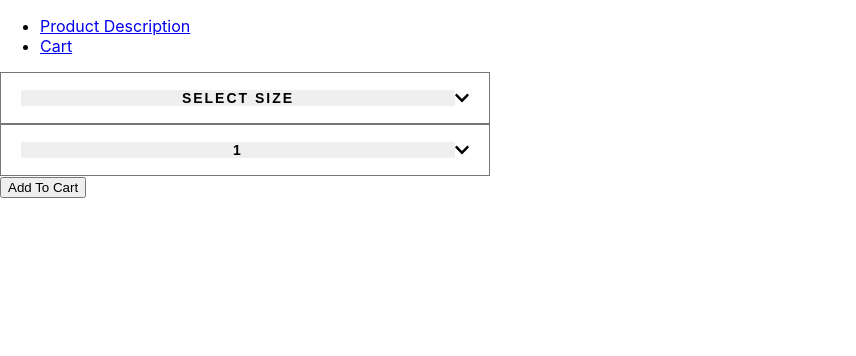
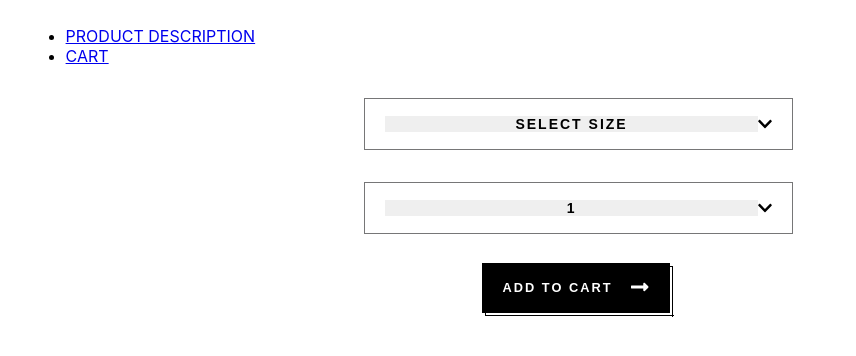
Before and after one commit to sergiogcol/AdiChallenge, a React (Create React App) app: page / in a window 1280 px wide. Shown: the top 356 px of the page, without its empty margins (0-856 px from the left). Built offline with nearby package versions, Linux system fonts and the light colour scheme.

Commit message:
fixes to styles in product description page

```diff
--- a/src/Components/Checkout/CartComponents/OrderSummaryBox.js
+++ b/src/Components/Checkout/CartComponents/OrderSummaryBox.js
@@ -35,7 +35,7 @@ export default function OrderSummaryBox(props) {
                 <h5 style={{ fontSize: '18px', lineHeight: '16px', margin: '0', marginBottom: '20px' }}>ORDER SUMMARY</h5>
                 <OrderSummaryData>
                   <p>{`${props.itemQuantity} item`}</p>
-                  <p>{props.price}</p>
+                  <p>{`$${props.total}`}</p>
                 </OrderSummaryData>
                 <OrderSummaryData>
                   <p>delivery</p>
@@ -47,7 +47,7 @@ export default function OrderSummaryBox(props) {
                 </OrderSummaryData>
                 <OrderSummaryData className='total'>
                   <p>total</p>
-                  <p>{props.total}</p>
+                  <p>{`$${props.total}`}</p>
                 </OrderSummaryData>
               </div>
             </OrderSummary>
--- a/src/Components/Checkout/CartPage.js
+++ b/src/Components/Checkout/CartPage.js
@@ -4,6 +4,8 @@ import { createGlobalStyle } from 'styled-components'
 import ProductSummaryBox from './CartComponents/ProductSummaryBox'
 import CheckoutButtons from './CartComponents/CheckoutButtons'
 import OrderSummaryBox from './CartComponents/OrderSummaryBox'
+import { FontAwesomeIcon } from '@fortawesome/react-fontawesome'
+import { faLongArrowAltRight } from '@fortawesome/free-solid-svg-icons'
 import { connect } from 'react-redux'
 
 
@@ -20,6 +22,7 @@ const GlobalStyle = createGlobalStyle`
     font-family: -apple-system, BlinkMacSystemFont, Segoe UI, Roboto, Oxygen, Ubuntu, Cantarell, Fira Sans, Droid Sans, Helvetica Neue, sans-serif;
   }
 `
+
 const PageTitleContainer = styled.header`
   display: flex;
   justify-content: space-between;
@@ -28,6 +31,11 @@ const PageTitleContainer = styled.header`
   width: 100%;
   margin: 0px;
   padding: 0px;
+  &.emptyBag{
+    flex-direction: column;
+    align-items: flex-start;
+    text-transform:lowercase;
+  }
 `
 const PageTitle = styled.h1`
   text-transform: uppercase;
@@ -62,6 +70,62 @@ const ContentContainer = styled.section`
   width:100%;
 `
 
+export const CheckoutButton = styled.button`
+  width: 17%;
+  font-size: 0.8rem;
+  font-weight: 700;
+  text-transform: uppercase;
+  transform: translate(-3px,-3px);
+  letter-spacing: 2px;
+  height: 50px;
+  justify-content: space-between;
+  background-color: black;
+  color: white;
+  align-items: center;
+  border: none;
+  border-radius: 0;
+  cursor: pointer;
+  display: inline-flex;
+  line-height: 50px;
+  min-height: 50px;
+  padding: 0 21px;
+  position: relative;
+  text-align: left;
+  text-decoration: none;
+  transition: transform .1s cubic-bezier(.3,0,.45,1),color .1s cubic-bezier(.3,0,.45,1),border .1s cubic-bezier(.3,0,.45,1),background .1s cubic-bezier(.3,0,.45,1);
+  white-space: nowrap;
+  margin: 0;
+  &::before{
+    border-bottom: 1px solid #000;
+    border-left: 1px solid #000;
+    bottom: -3px;
+    height: 3px;
+    left: 3px;
+    width: 100%;
+    content: "";
+    display: block;
+    position: absolute;
+    transition: .1s cubic-bezier(.3,0,.45,1);
+  }
+  &::after{
+    border-right: 1px solid #000;
+    border-top: 1px solid #000;
+    height: 100%;
+    right: -3px;
+    top: 3px;
+    width: 3px;
+  }
+  &::after, &::before{
+    content: "";
+    display: block;
+    position: absolute;
+    transition: .1s cubic-bezier(.3,0,.45,1);
+  }
+`
+export const CheckoutSpan = styled.span`
+  flex: 1 1 auto;
+`
+
 class CartPage extends Component {
 
   addSelected = (property, value) => {
@@ -69,23 +133,27 @@ class CartPage extends Component {
       [property]: value
     })
   }
+  returnHome = () => {
+    this.props.history.push('/')
+  }
 
   render() {
-    let totalQuantities = this.props.productsData.map( product => parseInt(product.selectedProductQuantity)).reduce( (total, item) => total+item)
-    let pricePerQuantities = this.props.productsData.map( product => product.price*parseInt(product.selectedProductQuantity))
-    let total = pricePerQuantities.reduce( (total, item) => total+item)
+    console.log(this.props.productsData)
+    let quantities = this.props.productsData.map(product => parseInt(product.selectedProductQuantity))
+    let totalQuantities = quantities.length !== 0 ? quantities.reduce((total, item) => total + item) : null
+    let pricePerQuantities = this.props.productsData.map(product => product.price * parseInt(product.selectedProductQuantity))
+    let total = pricePerQuantities.length !== 0 ? pricePerQuantities.reduce((total, item) => total + item) : null
 
-    let itemOrItems = totalQuantities>1 ? 'items' : 'item'
+    let itemOrItems = totalQuantities > 1 ? 'items' : 'item'
     return (
       <React.Fragment>
         <GlobalStyle />
+        {totalQuantities > 1 ?
+          <div>
             <PageTitleContainer>
               <PageTitle>your bag</PageTitle>
               <Link className='continueShopping'>continue shopping</Link>
             </PageTitleContainer>
-        {this.props.productsData.map( product => {
-
-        })}
             <TotalTitle>
               <em>total </em>
               {`:(${totalQuantities} ${itemOrItems})`}
@@ -93,11 +161,26 @@ class CartPage extends Component {
             </TotalTitle>
             <ContentContainer>
               <div>
-            <ProductSummaryBox size={'Size: M 5 / W 6'} stock={'in stock'} />
+                {this.props.productsData.map(product => <ProductSummaryBox key={product.selectedProductSKU} id={product.productId} productName={product.productName} productVersion={product.productVersion} size={product.selectedSize} stock={product.availabilityStatus} price={product.price} />)}
                 <CheckoutButtons />
               </div>
-          <OrderSummaryBox itemQuantity={totalQuantities} price={total} delivery={'free'} salesTax={'-'} total={total}/>
+              <OrderSummaryBox itemQuantity={totalQuantities} price={total} delivery={'free'} salesTax={'-'} total={total} />
             </ContentContainer>
+          </div>
+          :
+          <div>
+          <PageTitleContainer className='emptyBag'>
+            <PageTitle>Your Bag is Empty</PageTitle>
+            <p>Once you add something to your bag, it will appear here. Ready to get started?</p>
+          </PageTitleContainer>
+          <CheckoutButton onClick={()=>this.returnHome()}>
+            <CheckoutSpan>get started</CheckoutSpan>
+            <div style={{ fontSize: '20px' }}>
+              <FontAwesomeIcon icon={faLongArrowAltRight} />
+            </div>
+          </CheckoutButton>
+          </div>
+        }
       </React.Fragment>
     );
   }
--- a/src/Components/ProductDescriptionPage/ProductDescriptionPage.js
+++ b/src/Components/ProductDescriptionPage/ProductDescriptionPage.js
@@ -2,15 +2,45 @@ import React, { Component } from 'react'
 import { productAvailability } from '../Product/productAvailability'
 import SingleSelect from '../AuxiliaryComponents/SingleSelect'
 import { connect } from 'react-redux'
+import { CheckoutButton, CheckoutSpan } from '../Checkout/CartPage'
+import { FontAwesomeIcon } from '@fortawesome/react-fontawesome'
+import { faLongArrowAltRight } from '@fortawesome/free-solid-svg-icons'
+import styled from 'styled-components'
+import { createGlobalStyle } from 'styled-components'
 
 const initialState = {
   productAvailability,
   selectedProductSKU: null,
   productId: productAvailability.id,
-  availabilityStatus:productAvailability.availability_status,
+  availabilityStatus: productAvailability.availability_status,
   price: 80.00,
-  selectedProductQuantity: '1'
+  selectedProductQuantity: '1',
+  productName: 'superstar shoes',
+  productVersion: 'cloud white / core black / cloud white'
 }
+
+const GlobalStyle = createGlobalStyle`
+  html{
+    height: 100vh;
+    width: 100vw;
+  }
+  body {
+    box-sizing: border-box;
+    margin: 2%;
+    font-size: 16px;
+    text-transform: uppercase;
+    font-family: -apple-system, BlinkMacSystemFont, Segoe UI, Roboto, Oxygen, Ubuntu, Cantarell, Fira Sans, Droid Sans, Helvetica Neue, sans-serif;
+  }
+`
+
+const ButtonContainer = styled.section`
+  display: flex;
+  flex-direction: column;
+  justify-content: space-around;
+  align-items: center;
+  height: 250px;
+  width: 90%;
+`
 
 class ProductDescriptionPage extends Component {
   state = {
@@ -18,7 +48,7 @@ class ProductDescriptionPage extends Component {
   };
 
   addSelected = (property, value, selectedSize) => {
-    if (selectedSize){
+    if (selectedSize) {
       this.setState({
         [property]: value,
         selectedSize
@@ -44,8 +74,8 @@ class ProductDescriptionPage extends Component {
   } */
 
   createBasket = (numberOfItemsOptions) => {
-    const {selectedProductSKU, productId, selectedSize, availabilityStatus, price, selectedProductQuantity } = this.state;
-    this.props.addProduct({selectedProductSKU, productId, numberOfItemsOptions, selectedSize, availabilityStatus, price, selectedProductQuantity})
+    const { selectedProductSKU, productId, selectedSize, availabilityStatus, price, selectedProductQuantity, productName, productVersion } = this.state;
+    this.props.addProduct({ selectedProductSKU, productId, numberOfItemsOptions, selectedSize, availabilityStatus, price, selectedProductQuantity, productName, productVersion })
     this.props.history.push('/cart')
     /* this.setState({
       addProductToBasket: {
@@ -81,11 +111,19 @@ class ProductDescriptionPage extends Component {
     let initialQuantityLabel = [{ value: null, label: 1 }]
 
     return (
-      <div >
-        <SingleSelect options={sizesOptions} addSelected={this.addSelected} property={'selectedProductSKU'} sendSize />
-        <SingleSelect options={selectedProductSKU === null ? initialQuantityLabel : numberOfItemsOptions} addSelected={this.addSelected} property={'selectedProductQuantity'} />
-        <button onClick={() => this.createBasket(numberOfItemsOptions)}>Add To Cart</button>
-      </div>
+      <React.Fragment>
+        <GlobalStyle />
+        <ButtonContainer >
+          <SingleSelect options={sizesOptions} addSelected={this.addSelected} property={'selectedProductSKU'} sendSize />
+          <SingleSelect options={selectedProductSKU === null ? initialQuantityLabel : numberOfItemsOptions} addSelected={this.addSelected} property={'selectedProductQuantity'} />
+          <CheckoutButton onClick={() => this.createBasket(numberOfItemsOptions)}>
+            <CheckoutSpan>Add To Cart</CheckoutSpan>
+            <div style={{ fontSize: '20px' }}>
+              <FontAwesomeIcon icon={faLongArrowAltRight} />
+            </div>
+          </CheckoutButton>
+        </ButtonContainer>
+      </React.Fragment>
     );
   }
 }
@@ -98,8 +136,8 @@ const mapStateToProps = (state) => {
 
 const mapDispatchToProps = (dispatch) => {
   return {
-    addProduct: (data) => { dispatch({type: 'ADD_PRODUCT', data})}
+    addProduct: (data) => { dispatch({ type: 'ADD_PRODUCT', data }) }
   }
 }
 
-export default connect( mapStateToProps, mapDispatchToProps)(ProductDescriptionPage)
+export default connect(mapStateToProps, mapDispatchToProps)(ProductDescriptionPage)
--- a/src/Reducers/RootReducer.js
+++ b/src/Reducers/RootReducer.js
@@ -8,6 +8,15 @@ const rootReducer = ( state = initState, action) => {
             productsData: [...state.productsData, action.data]
         }
     }
+    else if (action.type === 'REMOVE_PRODUCT'){
+        let newProducts = state.productsData.filter( product => {
+            return action.id !== product.productId
+        });
+        return {
+            ...state,
+            productsData: newProducts
+        }
+    }
     return state;
 }
 
```
Also changed, not shown: src/Components/Checkout/CartComponents/ProductSummaryBox.js (+26 -7 lines). Lines whose indentation alone changed are shown as unchanged.
